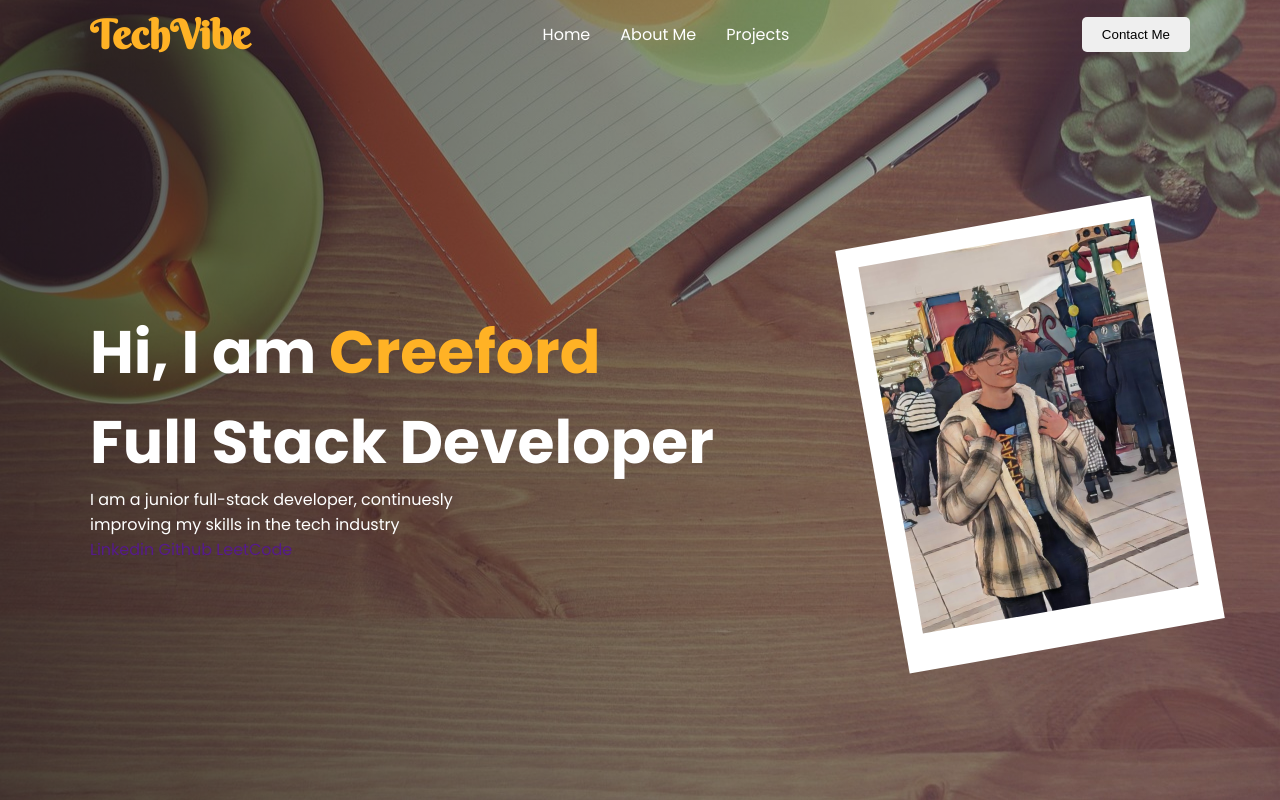
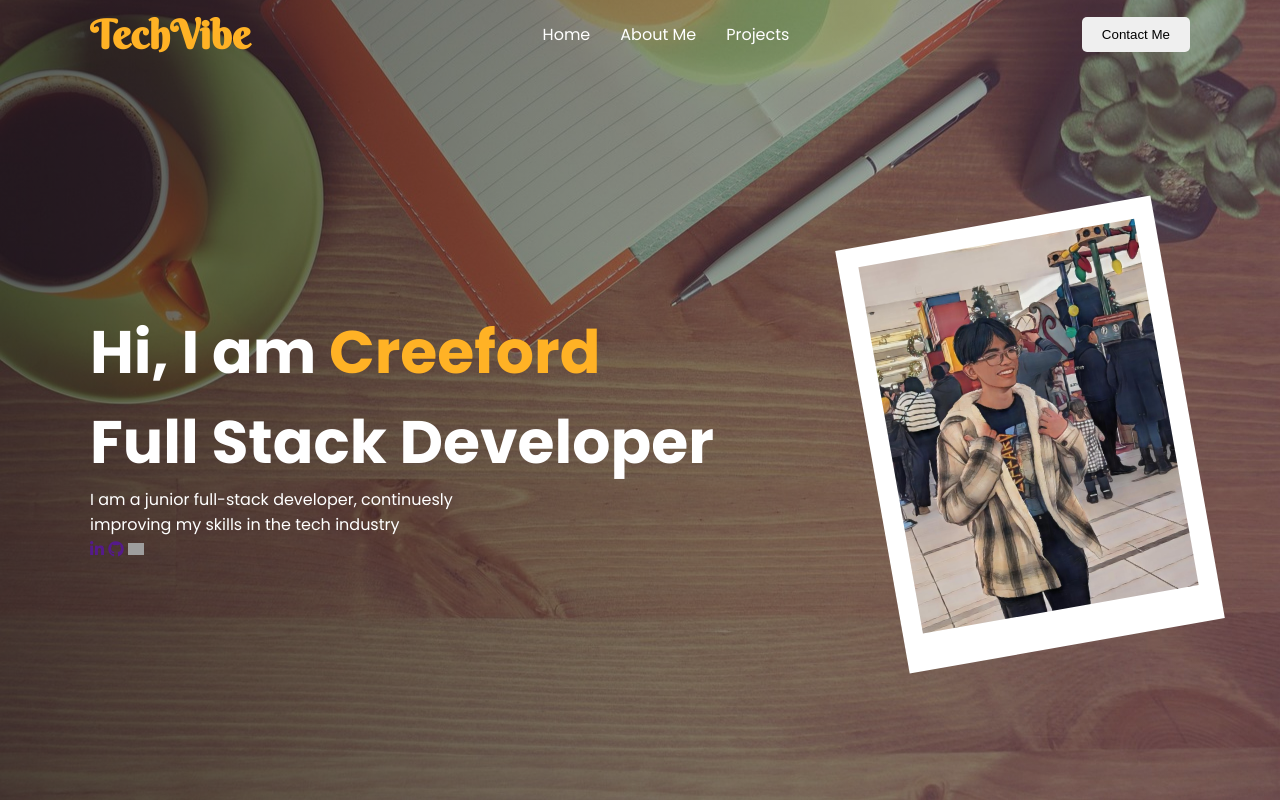
Before and after one commit to CreefordSanchez/my-own-website, a website: page index.html in a window 1280 px wide. Shown: the top 800 px of the page. Drawn offline with Linux system fonts and the light colour scheme; grey boxes are pictures that could not be loaded.

Commit message:
create-media-links

```diff
--- a/assets/css/style.css
+++ b/assets/css/style.css
@@ -106,6 +106,12 @@ nav ul {
   max-width: 400px;
 }
 
+.media-links {
+  img {
+    width: 16px;
+  }
+}
+
 .resume-btn {
   width: 195px;
   height: 60px;
--- a/index.html
+++ b/index.html
@@ -38,9 +38,9 @@
             </p>
             <div class="media-links">
               <ul>
-              <li><a href="">Linkedin</a></li>
-              <li><a href="">Github</a></li>
-              <li><a href="">LeetCode</a></li>
+                <li><a href=""><i class="fa-brands fa-linkedin-in"></i></a></li>
+                <li><a href=""><i class="fa-brands fa-github"></i></a></li>
+                <li><a href=""><img src="https://cdn.iconscout.com/icon/free/png-512/free-leetcode-logo-icon-download-in-svg-png-gif-file-formats--technology-social-media-vol-4-pack-logos-icons-2944960.png?f=webp&w=256" alt=""></a></li>
               </ul>
             </div>
           </div>
```
Lines whose indentation alone changed are shown as unchanged.
